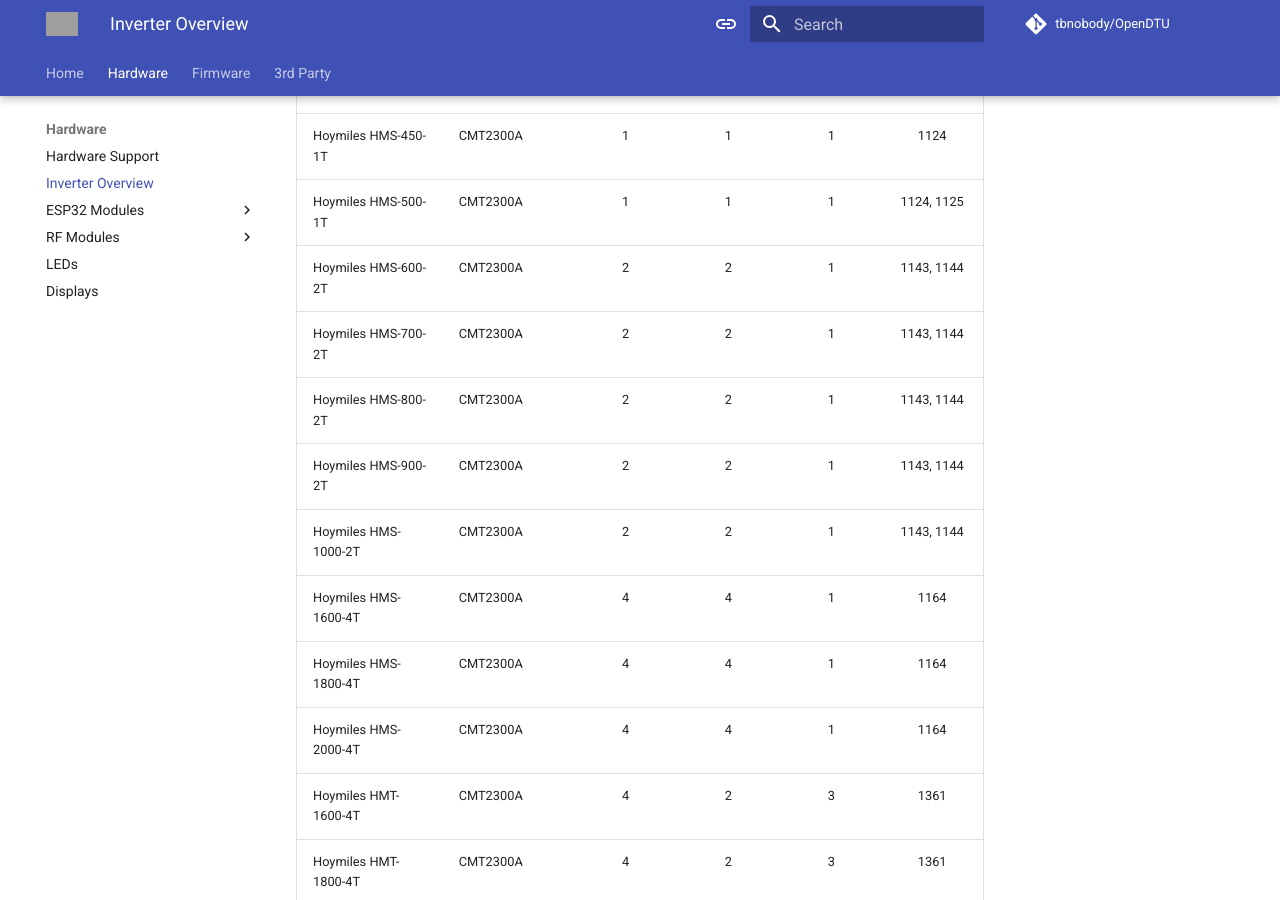
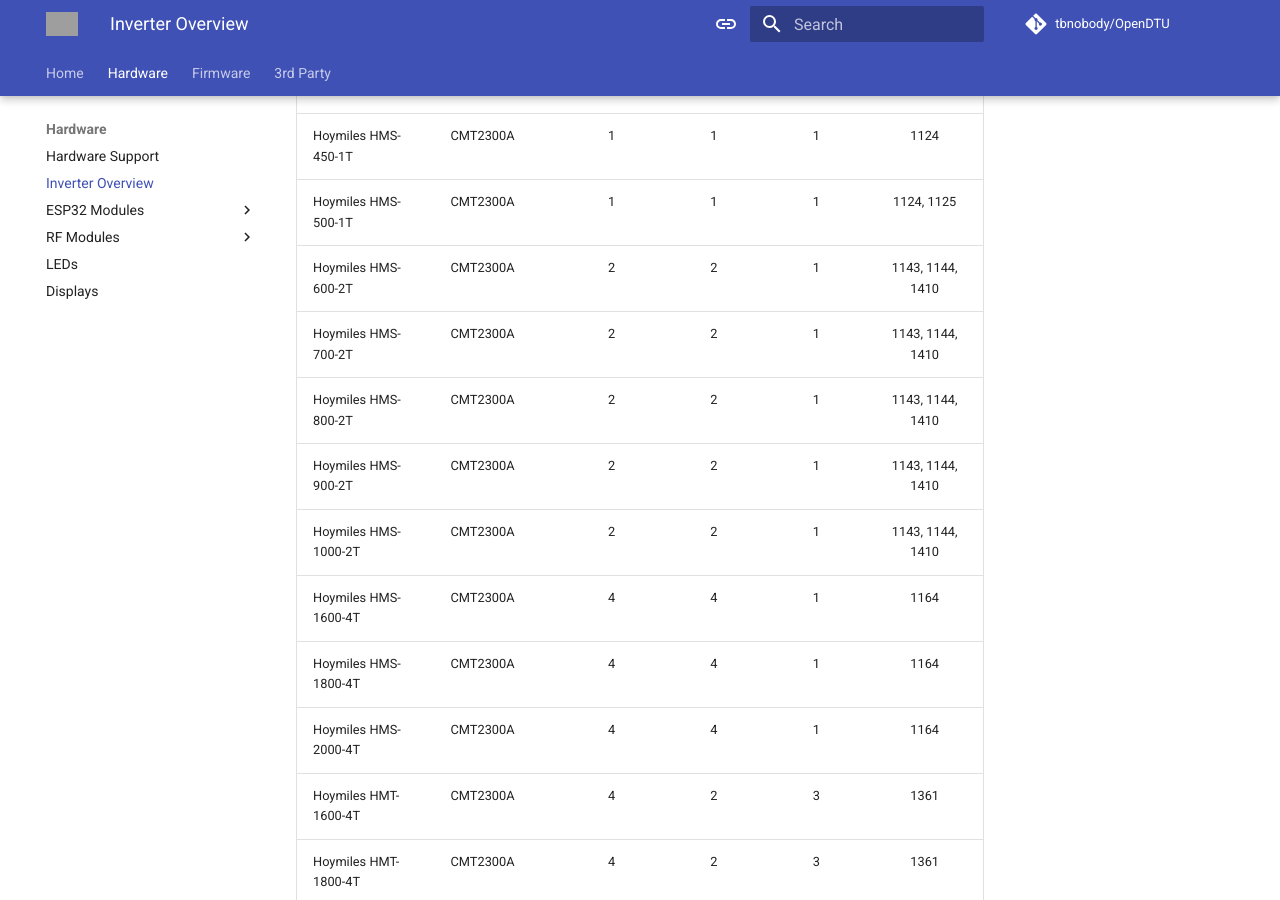
Before and after one commit to tbnobody/OpenDTU-docs, an MkDocs documentation site: the page built from docs/hardware/inverter_overview.md, in a window 1280 px wide and 900 px high, scrolled down 1410 px. Built offline with MkDocs 1.6.1 and Material for MkDocs 9.7.7, drawn with Linux system fonts in a browser that asks for light colours; comment, search, counter and statistics services are not loaded; grey boxes are pictures that could not be loaded.

Commit message:
Add serial prefix 1410 to HMS_2CH inverters

```diff
--- a/docs/hardware/inverter_overview.md
+++ b/docs/hardware/inverter_overview.md
@@ -9,42 +9,42 @@
 !!! note "Inverters with integrated WiFi are not supported"
     All inverters with integrated WiFi which can be identified by the "W" in the name (e.g. HMS-xxxW) are not supported by OpenDTU.
 
-| Model                | Required RF Module | DC Inputs | MPP-Tracker | AC Phases | Serial Prefix |
-| ---------------------| ------------------ | :-------: | :---------: | :-------: | :-----------: |
-| Hoymiles HM-300-1T   | NRF24L01+          | 1         | 1           | 1         | 1121          |
-| Hoymiles HM-350-1T   | NRF24L01+          | 1         | 1           | 1         | 1121          |
-| Hoymiles HM-400-1T   | NRF24L01+          | 1         | 1           | 1         | 1121          |
-| Hoymiles HM-600-2T   | NRF24L01+          | 2         | 2           | 1         | 1141          |
-| Hoymiles HM-700-2T   | NRF24L01+          | 2         | 2           | 1         | 1141          |
-| Hoymiles HM-800-2T   | NRF24L01+          | 2         | 2           | 1         | 1141          |
-| Hoymiles HM-1000-4T  | NRF24L01+          | 4         | 2           | 1         | 1161          |
-| Hoymiles HM-1200-4T  | NRF24L01+          | 4         | 2           | 1         | 1161          |
-| Hoymiles HM-1500-4T  | NRF24L01+          | 4         | 2           | 1         | 1161          |
-| Hoymiles HMS-300-1T  | CMT2300A           | 1         | 1           | 1         | 1124          |
-| Hoymiles HMS-350-1T  | CMT2300A           | 1         | 1           | 1         | 1124          |
-| Hoymiles HMS-400-1T  | CMT2300A           | 1         | 1           | 1         | 1124          |
-| Hoymiles HMS-400BM   | CMT2300A           | 1         | 1           | 1         | 1124          |
-| Hoymiles HMS-450-1T  | CMT2300A           | 1         | 1           | 1         | 1124          |
-| Hoymiles HMS-500-1T  | CMT2300A           | 1         | 1           | 1         | 1124, 1125    |
-| Hoymiles HMS-600-2T  | CMT2300A           | 2         | 2           | 1         | 1143, 1144    |
-| Hoymiles HMS-700-2T  | CMT2300A           | 2         | 2           | 1         | 1143, 1144    |
-| Hoymiles HMS-800-2T  | CMT2300A           | 2         | 2           | 1         | 1143, 1144    |
-| Hoymiles HMS-900-2T  | CMT2300A           | 2         | 2           | 1         | 1143, 1144    |
-| Hoymiles HMS-1000-2T | CMT2300A           | 2         | 2           | 1         | 1143, 1144    |
-| Hoymiles HMS-1600-4T | CMT2300A           | 4         | 4           | 1         | 1164          |
-| Hoymiles HMS-1800-4T | CMT2300A           | 4         | 4           | 1         | 1164          |
-| Hoymiles HMS-2000-4T | CMT2300A           | 4         | 4           | 1         | 1164          |
-| Hoymiles HMT-1600-4T | CMT2300A           | 4         | 2           | 3         | 1361          |
-| Hoymiles HMT-1800-4T | CMT2300A           | 4         | 2           | 3         | 1361          |
-| Hoymiles HMT-2000-4T | CMT2300A           | 4         | 2           | 3         | 1361          |
-| Hoymiles HMT-1800-6T | CMT2300A           | 6         | 3           | 3         | 1382          |
-| Hoymiles HMT-2250-6T | CMT2300A           | 6         | 3           | 3         | 1382          |
-| Solenso SOL-H350     | NRF24L01+          | 1         | 1           | 1         | 1121          |
-| Solenso SOL-H400     | NRF24L01+          | 1         | 1           | 1         | 1121          |
-| Solenso SOL-H800     | NRF24L01+          | 2         | 2           | 1         | 1141          |
-| TSUN TSOL-M350       | NRF24L01+          | 1         | 1           | 1         | 1121          |
-| TSUN TSOL-M800       | NRF24L01+          | 2         | 2           | 1         | 1141          |
-| TSUN TSOL-M1600      | NRF24L01+          | 4         | 2           | 1         | 1161          |
-| E-Star HERF-800      | NRF24L01+          | 2         | 2           | 1         |               |
-| E-Star HERF-1600     | NRF24L01+          | 4         | 2           | 1         |               |
-| E-Star HERF-1800     | NRF24L01+          | 4         | 2           | 1         |               |
+| Model                | Required RF Module | DC Inputs | MPP-Tracker | AC Phases | Serial Prefix    |
+| ---------------------| ------------------ | :-------: | :---------: | :-------: | :--------------: |
+| Hoymiles HM-300-1T   | NRF24L01+          | 1         | 1           | 1         | 1121             |
+| Hoymiles HM-350-1T   | NRF24L01+          | 1         | 1           | 1         | 1121             |
+| Hoymiles HM-400-1T   | NRF24L01+          | 1         | 1           | 1         | 1121             |
+| Hoymiles HM-600-2T   | NRF24L01+          | 2         | 2           | 1         | 1141             |
+| Hoymiles HM-700-2T   | NRF24L01+          | 2         | 2           | 1         | 1141             |
+| Hoymiles HM-800-2T   | NRF24L01+          | 2         | 2           | 1         | 1141             |
+| Hoymiles HM-1000-4T  | NRF24L01+          | 4         | 2           | 1         | 1161             |
+| Hoymiles HM-1200-4T  | NRF24L01+          | 4         | 2           | 1         | 1161             |
+| Hoymiles HM-1500-4T  | NRF24L01+          | 4         | 2           | 1         | 1161             |
+| Hoymiles HMS-300-1T  | CMT2300A           | 1         | 1           | 1         | 1124             |
+| Hoymiles HMS-350-1T  | CMT2300A           | 1         | 1           | 1         | 1124             |
+| Hoymiles HMS-400-1T  | CMT2300A           | 1         | 1           | 1         | 1124             |
+| Hoymiles HMS-400BM   | CMT2300A           | 1         | 1           | 1         | 1124             |
+| Hoymiles HMS-450-1T  | CMT2300A           | 1         | 1           | 1         | 1124             |
+| Hoymiles HMS-500-1T  | CMT2300A           | 1         | 1           | 1         | 1124, 1125       |
+| Hoymiles HMS-600-2T  | CMT2300A           | 2         | 2           | 1         | 1143, 1144, 1410 |
+| Hoymiles HMS-700-2T  | CMT2300A           | 2         | 2           | 1         | 1143, 1144, 1410 |
+| Hoymiles HMS-800-2T  | CMT2300A           | 2         | 2           | 1         | 1143, 1144, 1410 |
+| Hoymiles HMS-900-2T  | CMT2300A           | 2         | 2           | 1         | 1143, 1144, 1410 |
+| Hoymiles HMS-1000-2T | CMT2300A           | 2         | 2           | 1         | 1143, 1144, 1410 |
+| Hoymiles HMS-1600-4T | CMT2300A           | 4         | 4           | 1         | 1164             |
+| Hoymiles HMS-1800-4T | CMT2300A           | 4         | 4           | 1         | 1164             |
+| Hoymiles HMS-2000-4T | CMT2300A           | 4         | 4           | 1         | 1164             |
+| Hoymiles HMT-1600-4T | CMT2300A           | 4         | 2           | 3         | 1361             |
+| Hoymiles HMT-1800-4T | CMT2300A           | 4         | 2           | 3         | 1361             |
+| Hoymiles HMT-2000-4T | CMT2300A           | 4         | 2           | 3         | 1361             |
+| Hoymiles HMT-1800-6T | CMT2300A           | 6         | 3           | 3         | 1382             |
+| Hoymiles HMT-2250-6T | CMT2300A           | 6         | 3           | 3         | 1382             |
+| Solenso SOL-H350     | NRF24L01+          | 1         | 1           | 1         | 1121             |
+| Solenso SOL-H400     | NRF24L01+          | 1         | 1           | 1         | 1121             |
+| Solenso SOL-H800     | NRF24L01+          | 2         | 2           | 1         | 1141             |
+| TSUN TSOL-M350       | NRF24L01+          | 1         | 1           | 1         | 1121             |
+| TSUN TSOL-M800       | NRF24L01+          | 2         | 2           | 1         | 1141             |
+| TSUN TSOL-M1600      | NRF24L01+          | 4         | 2           | 1         | 1161             |
+| E-Star HERF-800      | NRF24L01+          | 2         | 2           | 1         |                  |
+| E-Star HERF-1600     | NRF24L01+          | 4         | 2           | 1         |                  |
+| E-Star HERF-1800     | NRF24L01+          | 4         | 2           | 1         |                  |
```
